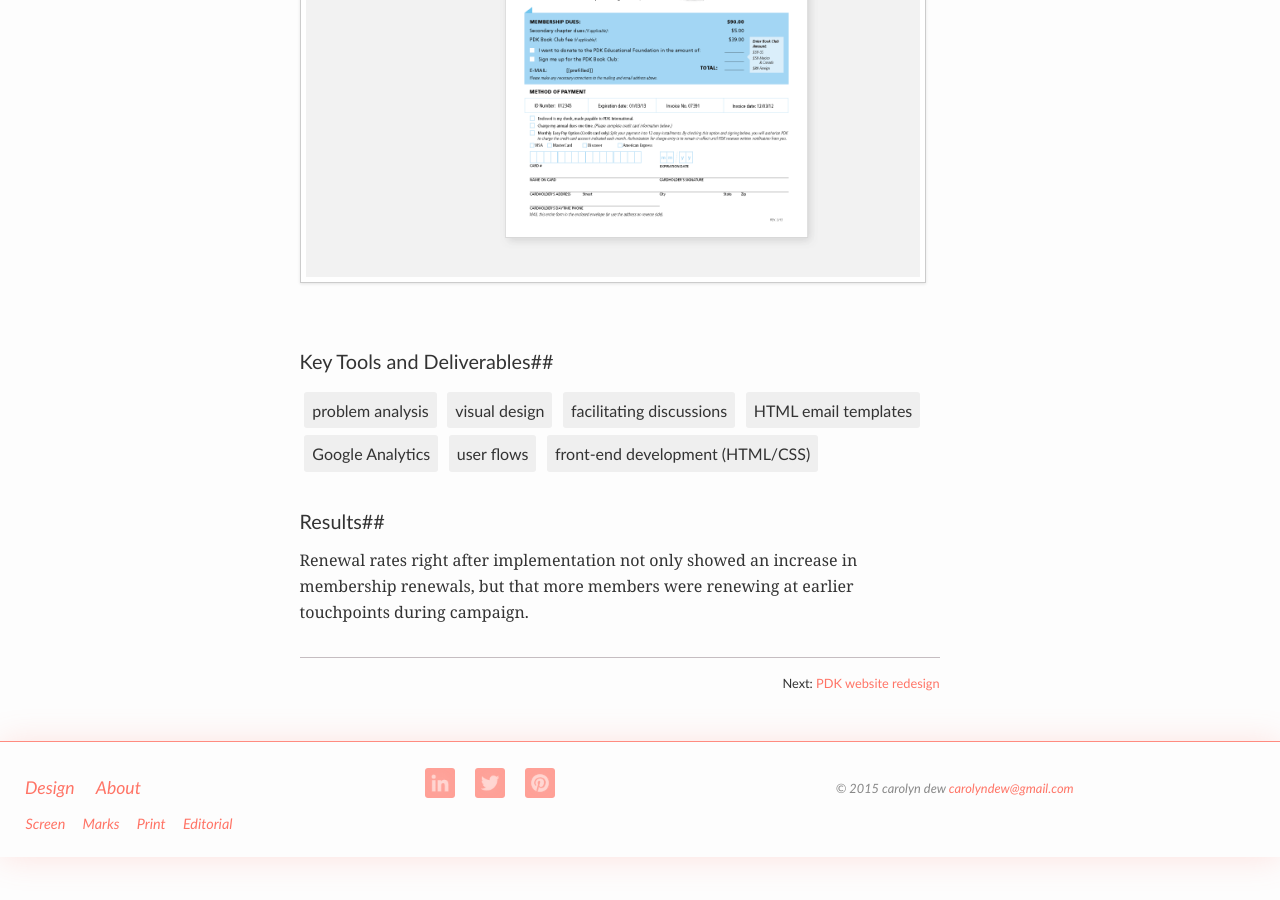
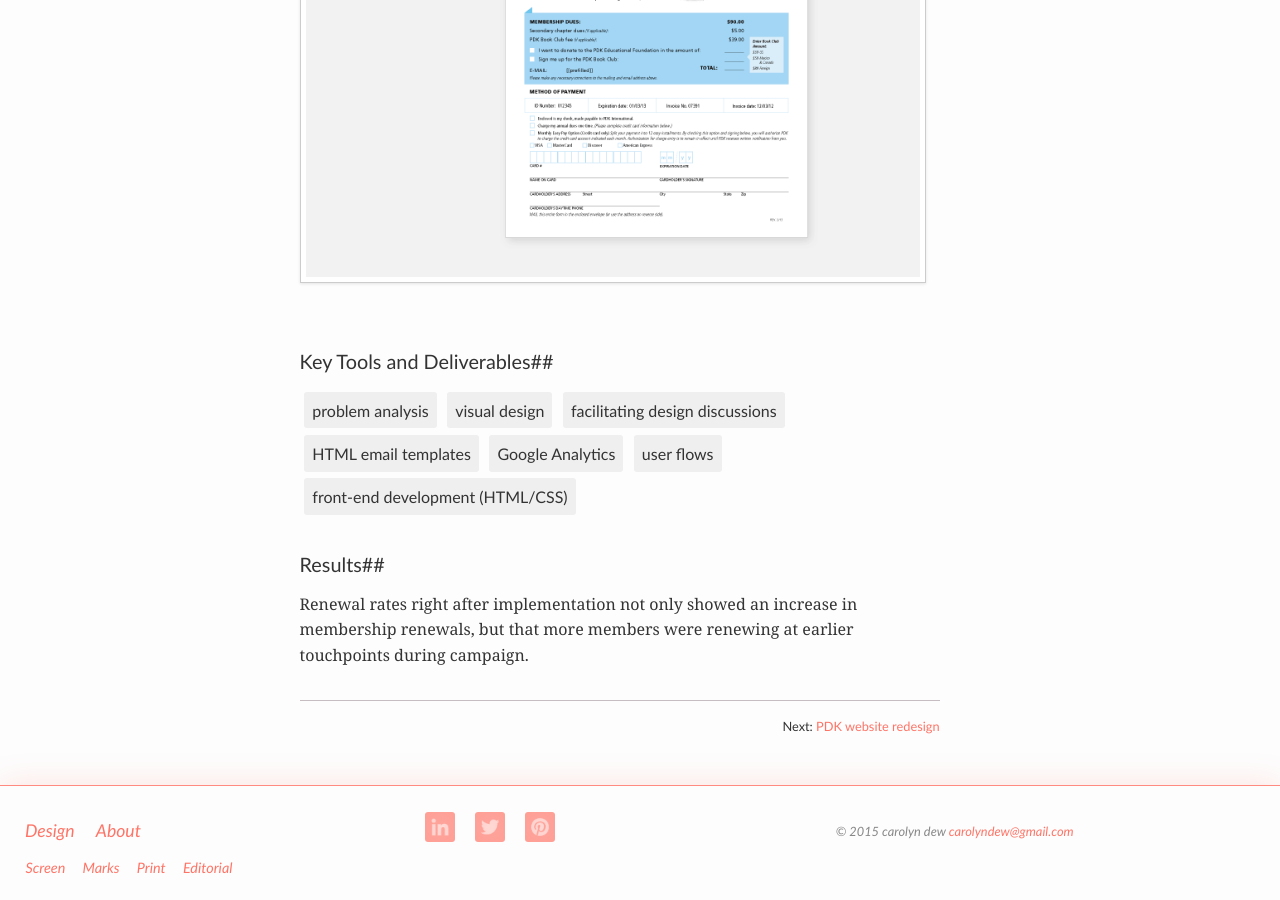
Before and after one commit to carodew/carodew.github.io, a Jekyll site: the page built from _posts/projects/ux/2014-01-01-pdk-renewals.md, in a window 1280 px wide and 900 px high, scrolled down 4951 px. Built offline with Jekyll 4.4.1, drawn with Linux system fonts in a browser that asks for light colours; nearby versions of some CDN libraries; library files that are not in the unit come from our copies; before the commit the page ends 5808 px from its top, so only the background shows below that.

Commit message:
update contributions on pdk renewals

```diff
--- a/_posts/projects/ux/2014-01-01-pdk-renewals.md
+++ b/_posts/projects/ux/2014-01-01-pdk-renewals.md
@@ -57,7 +57,7 @@ I created visual design for the direct mail and email campaigns, working closely
 <ul class="skill-pills">
 	<li>problem analysis</li>
 	<li>visual design</li>
-	<li>facilitating discussions</li>
+	<li>facilitating design discussions</li>
 	<li>HTML email templates</li>
 	<li>Google Analytics</li>
 	<li>user flows</li>
```
